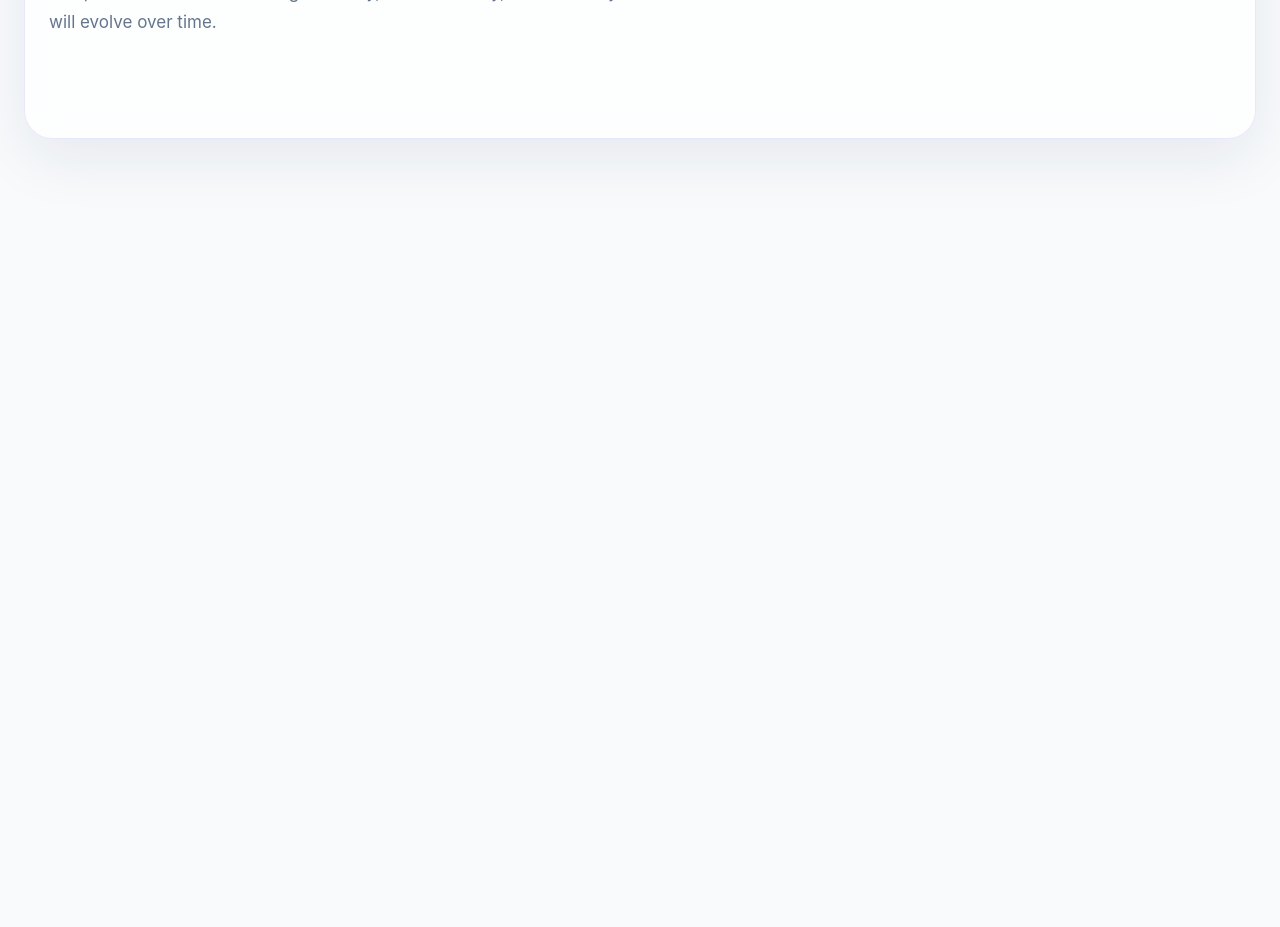
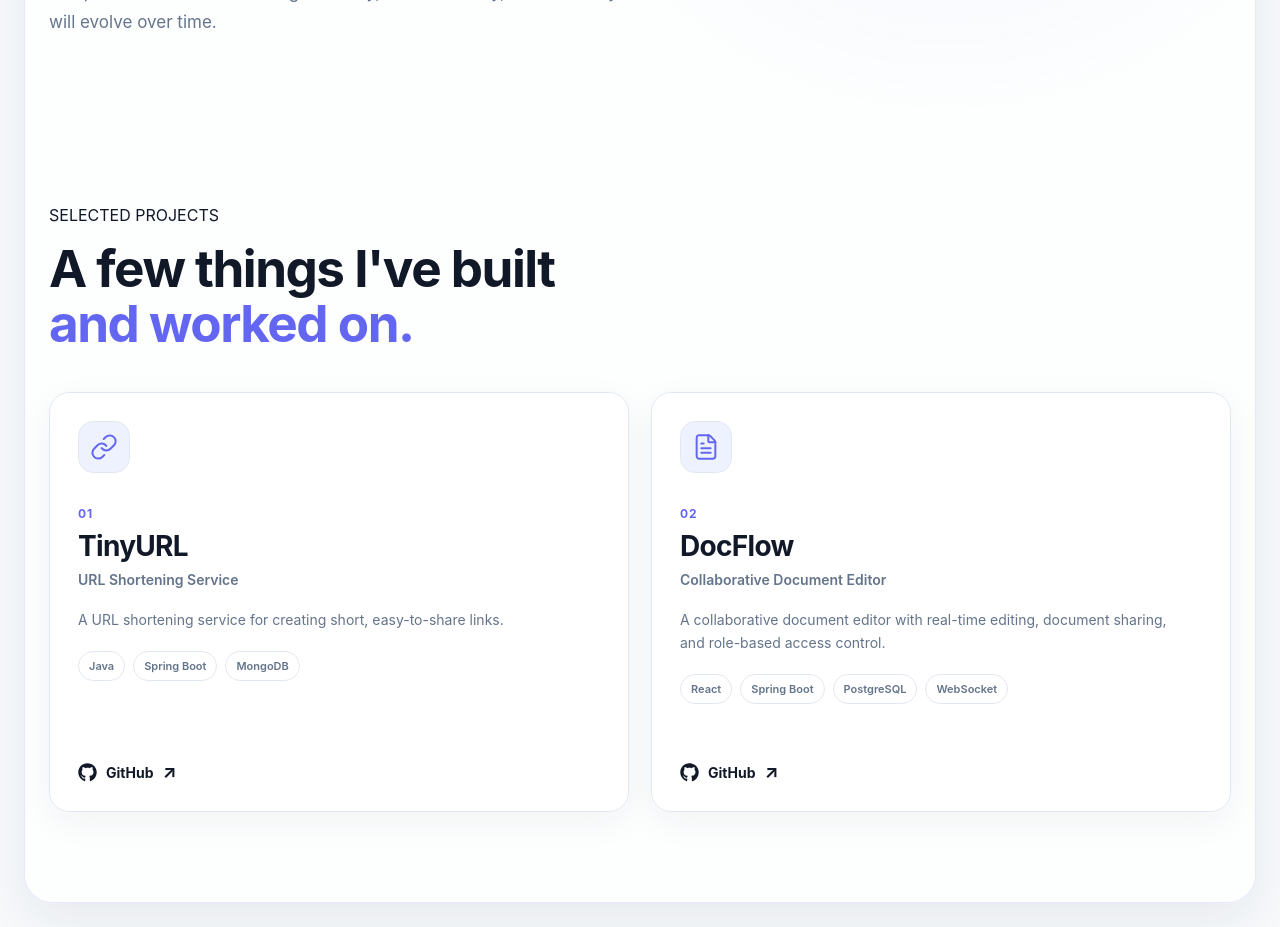
Before and after one commit to Mohammed-Fazil/portfolio-frontend, a React (Vite) app: page / in a window 1280 px wide. Shown: the part 1320-2247 px from the top of the page. Before the commit the page ends 1483 px from the top, so only its background shows below. Built offline with nearby package versions, Linux system fonts and the light colour scheme.

Commit message:
add project section

```diff
--- a/src/App.jsx
+++ b/src/App.jsx
@@ -2,6 +2,7 @@ import Navbar from "./components/Navbar";
 import Hero from "./sections/Hero";
 import TechStack from "./sections/TechStack";
 import About from "./sections/About";
+import Projects from "./sections/Projects";
 function App() {
   return (
     <div className="app">
@@ -12,6 +13,7 @@ function App() {
           <Hero />
           <TechStack />
           <About />
+          <Projects />
         </main>
       </div>
     </div>
--- /dev/null
+++ b/src/components/ProjectCard.jsx
@@ -0,0 +1,47 @@
+import { FaGithub } from "react-icons/fa";
+
+function ProjectCard({
+  number,
+  icon: Icon,
+  title,
+  type,
+  description,
+  technologies,
+  githubUrl,
+}) {
+  return (
+    <article className="project-card">
+      <div className="project-icon">
+        <Icon size={28} strokeWidth={1.7} />
+      </div>
+
+      <span className="project-number">{number}</span>
+
+      <h3 className="project-title">{title}</h3>
+
+      <p className="project-type">{type}</p>
+
+      <p className="project-description">{description}</p>
+
+      <div className="project-tech">
+        {technologies.map((technology) => (
+          <span key={technology}>{technology}</span>
+        ))}
+      </div>
+
+      <a
+        href={githubUrl}
+        target="_blank"
+        rel="noreferrer"
+        className="project-github"
+        aria-label={`View ${title} on GitHub`}
+      >
+        <FaGithub size={19} />
+        <span>GitHub</span>
+        <span className="project-arrow">↗</span>
+      </a>
+    </article>
+  );
+}
+
+export default ProjectCard;
--- a/src/index.css
+++ b/src/index.css
@@ -757,6 +757,190 @@ img {
 }
 
 /* =================================
+   Projects
+================================= */
+
+.projects-section {
+  width: 100%;
+  padding: 80px 0 120px;
+}
+
+.projects-container {
+  width: min(
+    calc(100% - (var(--container-padding) * 2)),
+    var(--container-width)
+  );
+
+  margin: 0 auto;
+}
+
+.projects-heading {
+  max-width: 700px;
+  margin-bottom: 55px;
+}
+
+.projects-title {
+  margin: 14px 0 0;
+
+  color: var(--color-text);
+
+  font-size: clamp(42px, 4.5vw, 58px);
+  line-height: 1.08;
+  letter-spacing: -1.8px;
+}
+
+.projects-title span {
+  color: var(--color-primary);
+}
+
+.projects-grid {
+  display: grid;
+  grid-template-columns: repeat(2, minmax(0, 1fr));
+  gap: 28px;
+}
+
+.project-card {
+  position: relative;
+
+  min-height: 470px;
+
+  padding: 34px;
+
+  display: flex;
+  flex-direction: column;
+
+  border: 1px solid var(--color-border);
+  border-radius: 22px;
+
+  background: rgba(255, 255, 255, 0.8);
+
+  box-shadow: 0 10px 35px rgba(30, 41, 59, 0.05);
+
+  transition:
+    transform 0.25s ease,
+    box-shadow 0.25s ease,
+    border-color 0.25s ease;
+}
+
+.project-card:hover {
+  transform: translateY(-5px);
+
+  border-color: rgba(99, 102, 241, 0.25);
+
+  box-shadow: 0 18px 45px rgba(30, 41, 59, 0.09);
+}
+
+.project-icon {
+  width: 58px;
+  height: 58px;
+
+  display: flex;
+  align-items: center;
+  justify-content: center;
+
+  margin-bottom: 42px;
+
+  color: var(--color-primary);
+
+  border: 1px solid var(--color-border);
+  border-radius: 15px;
+
+  background: var(--color-primary-light);
+}
+
+.project-number {
+  margin-bottom: 7px;
+
+  color: var(--color-primary);
+
+  font-size: 12px;
+  font-weight: 700;
+  letter-spacing: 0.08em;
+}
+
+.project-title {
+  margin: 0;
+
+  color: var(--color-text);
+
+  font-size: 30px;
+  line-height: 1.15;
+  letter-spacing: -0.7px;
+}
+
+.project-type {
+  margin: 7px 0 18px;
+
+  color: var(--color-text-secondary);
+
+  font-size: 14px;
+  font-weight: 600;
+}
+
+.project-description {
+  max-width: 500px;
+
+  margin: 0;
+
+  color: var(--color-text-secondary);
+
+  font-size: 15px;
+  line-height: 1.75;
+}
+
+.project-tech {
+  display: flex;
+  flex-wrap: wrap;
+  gap: 8px;
+
+  margin-top: 25px;
+}
+
+.project-tech span {
+  padding: 6px 10px;
+
+  color: var(--color-text-secondary);
+
+  font-size: 11px;
+  font-weight: 600;
+
+  border: 1px solid var(--color-border);
+  border-radius: 999px;
+
+  background: #ffffff;
+}
+
+.project-github {
+  display: inline-flex;
+  align-items: center;
+  gap: 9px;
+
+  width: fit-content;
+
+  margin-top: auto;
+  padding-top: 30px;
+
+  color: var(--color-text);
+
+  font-size: 14px;
+  font-weight: 650;
+
+  transition:
+    color 0.2s ease,
+    gap 0.2s ease;
+}
+
+.project-github:hover {
+  color: var(--color-primary);
+  gap: 12px;
+}
+
+.project-arrow {
+  font-size: 18px;
+  line-height: 1;
+}
+
+/* =================================
    Tablet
 ================================= */
 
@@ -1137,4 +1321,143 @@ img {
   .about-title {
     font-size: 36px;
   }
+
+  /* Projects */
+  .projects-section {
+    padding: 55px 0 85px;
+  }
+
+  .projects-heading {
+    margin-bottom: 35px;
+  }
+
+  .projects-title {
+    font-size: clamp(36px, 10vw, 44px);
+    letter-spacing: -1.2px;
+  }
+
+  .projects-grid {
+    grid-template-columns: 1fr;
+    gap: 18px;
+  }
+
+  .project-card {
+    min-height: auto;
+    padding: 26px;
+    border-radius: 18px;
+  }
+
+  .project-icon {
+    width: 52px;
+    height: 52px;
+    margin-bottom: 30px;
+  }
+
+  .project-title {
+    font-size: 27px;
+  }
+
+  .project-description {
+    font-size: 14px;
+    line-height: 1.7;
+  }
+
+  .project-tech {
+    margin-top: 20px;
+  }
+
+  .project-github {
+    padding-top: 25px;
+  }
 }
+
+/* =================================
+   Final Mobile Projects Fix
+   ================================= */
+
+@media (max-width: 768px) {
+  .projects-grid {
+    display: grid !important;
+    grid-template-columns: minmax(0, 1fr) !important;
+    width: 100%;
+    gap: 18px;
+  }
+
+  .project-card {
+    width: 100%;
+    min-width: 0;
+  }
+}
+
+@media (max-width: 480px) {
+  .projects-grid {
+    grid-template-columns: minmax(0, 1fr) !important;
+  }
+}
+
+/* =================================
+   Projects - Compact Desktop
+   ================================= */
+
+@media (min-width: 769px) {
+  .projects-section {
+    padding: 65px 0 90px;
+  }
+
+  .projects-heading {
+    margin-bottom: 40px;
+  }
+
+  .projects-title {
+    font-size: clamp(40px, 4vw, 52px);
+    letter-spacing: -1.5px;
+  }
+
+  .projects-grid {
+    gap: 22px;
+  }
+
+  .project-card {
+    min-height: 420px;
+    padding: 28px;
+    border-radius: 20px;
+  }
+
+  .project-icon {
+    width: 52px;
+    height: 52px;
+    margin-bottom: 32px;
+  }
+
+  .project-title {
+    font-size: 28px;
+  }
+
+  .project-description {
+    font-size: 14px;
+    line-height: 1.65;
+  }
+
+  .project-tech {
+    margin-top: 20px;
+  }
+
+  .project-github {
+    padding-top: 24px;
+  }
+}
+
+/* Keep Projects as a single column on mobile */
+@media (max-width: 768px) {
+  .projects-grid {
+    display: grid !important;
+    grid-template-columns: minmax(0, 1fr) !important;
+    width: 100%;
+    gap: 18px;
+  }
+
+  .project-card {
+    width: 100%;
+    min-width: 0;
+  }
+}
--- /dev/null
+++ b/src/sections/Projects.jsx
@@ -0,0 +1,52 @@
+import { FileText, Link } from "lucide-react";
+import ProjectCard from "../components/ProjectCard";
+
+function Projects() {
+  const projects = [
+    {
+      number: "01",
+      icon: Link,
+      title: "TinyURL",
+      type: "URL Shortening Service",
+      description:
+        "A URL shortening service for creating short, easy-to-share links.",
+      technologies: ["Java", "Spring Boot", "MongoDB"],
+      githubUrl: "https://github.com/Mohammed-Fazil/tinyurl",
+    },
+    {
+      number: "02",
+      icon: FileText,
+      title: "DocFlow",
+      type: "Collaborative Document Editor",
+      description:
+        "A collaborative document editor with real-time editing, document sharing, and role-based access control.",
+      technologies: ["React", "Spring Boot", "PostgreSQL", "WebSocket"],
+      githubUrl:
+        "https://github.com/Mohammed-Fazil/docflow-collaborative-editor",
+    },
+  ];
+
+  return (
+    <section className="projects-section" id="projects">
+      <div className="projects-container">
+        <div className="projects-heading">
+          <p className="section-label">SELECTED PROJECTS</p>
+
+          <h2 className="projects-title">
+            A few things I've built
+            <br />
+            <span>and worked on.</span>
+          </h2>
+        </div>
+
+        <div className="projects-grid">
+          {projects.map((project) => (
+            <ProjectCard key={project.number} {...project} />
+          ))}
+        </div>
+      </div>
+    </section>
+  );
+}
+
+export default Projects;
```
